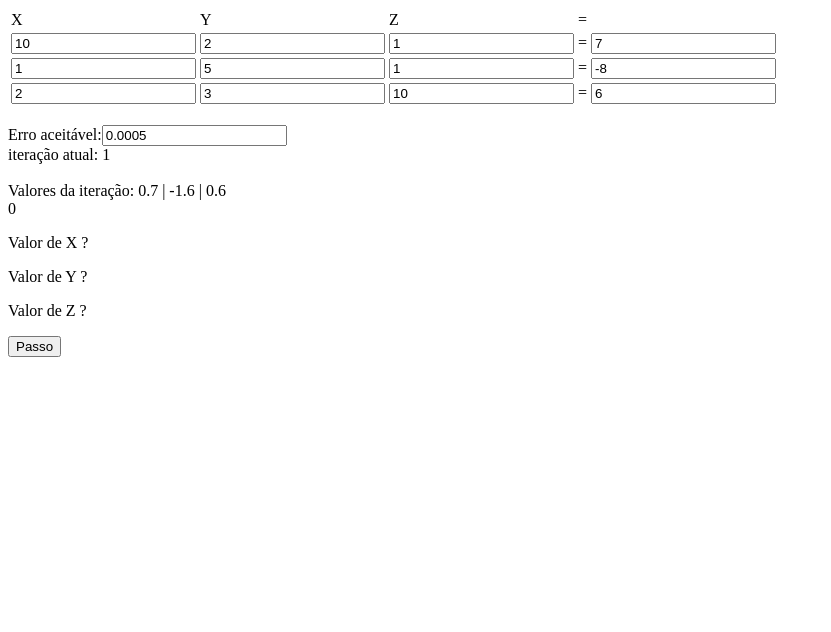
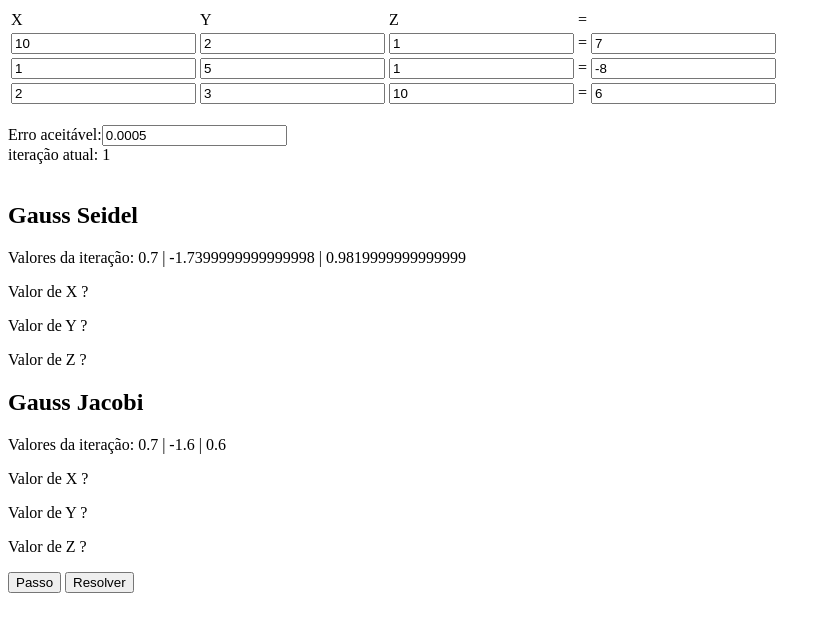
Before and after one commit to felzan/GSGJsolver, a plain HTML site: page index.html in a window 1280 px wide. Both pictures are taken after a click on the button "Passo". Shown: the whole page, without its empty margins (0-831 px from the left). Drawn offline with Linux system fonts and the light colour scheme.

Commit message:
GS, GJ funcionando

```diff
--- a/index.html
+++ b/index.html
@@ -37,25 +37,39 @@
 
 Erro aceitável:<input type="text" value="0.0005" name="erroaceitavel" id="erroaceitavel">
 <br>
-iteração atual: <span id="iteracao"></span><br>
+iteração atual: <span id="iteracao">0</span><br>
 <br>
+<div class="GS">
+<h2>Gauss Seidel</h2>
 Valores da iteração:
-<label id="bx">0</label> |
-<label id="by">0</label> |
-<label id="bz">0</label>
+<label id="sbx">0</label> |
+<label id="sby">0</label> |
+<label id="sbz">0</label>
 <br>
-<label id="tamanho">0</label>
+
+<p>Valor de X <span id="valordeXS">?</span></p>
+<p>Valor de Y <span id="valordeYS">?</span></p>
+<p>Valor de Z <span id="valordeZS">?</span></p>
+</div>
+
+<div class="GJ">
+<h2>Gauss Jacobi</h2>
+Valores da iteração:
+<label id="jbx">0</label> |
+<label id="jby">0</label> |
+<label id="jbz">0</label>
 <br>
-<!-- Valor atual X: <label id="vx"></label><br>
-Valor atual Y: <label id="vy"></label><br>
-Valor atual Z: <label id="vz"></label><br> -->
 
-<p>Valor de X <span id="valordeX">?</span></p>
-<p>Valor de Y <span id="valordeY">?</span></p>
-<p>Valor de Z <span id="valordeZ">?</span></p>
+<p>Valor de X <span id="valordeXJ">?</span></p>
+<p>Valor de Y <span id="valordeYJ">?</span></p>
+<p>Valor de Z <span id="valordeZJ">?</span></p>
+</div>
 
 <button id="step">
 	Passo
+</button>
+<button id="solve">
+	Resolver
 </button>
 
 <script src="jquery-3.1.1.min.js"></script>
--- a/solver.js
+++ b/solver.js
@@ -2,7 +2,8 @@ $(document).ready(function(){
 
 var itera = 0;
 
-$('#step').click(function(){
+
+	$('#step').click(function(){
 	$('#iteracao').text(++itera);
 
 	var x1 = $('#x1').val();
@@ -21,9 +22,13 @@ $('#step').click(function(){
 	var e2 = $('#e2').val();
 	var e3 = $('#e3').val();
 
-	var bx = $('#bx').text();
-	var by = $('#by').text();
-	var bz = $('#bz').text();
+	var sbx = $('#sbx').text();
+	var sby = $('#sby').text();
+	var sbz = $('#sbz').text();
+
+	var jbx = $('#jbx').text();
+	var jby = $('#jby').text();
+	var jbz = $('#jbz').text();
 
 	// console.log(x1);
 	// var tab = [];
@@ -34,32 +39,56 @@ $('#step').click(function(){
 
 	var erroaceitavel = $('#erroaceitavel').val();
 
+	//GJ
+	va[0] = (e1 - y1*jby - z1*jbz)/x1;
+	va[1] = (e2 - x2*jbx - z2*jbz)/y2;
+	va[2] = (e3 - y3*jby - x3*jbx)/z3;
 
-	va[0] = (e1 - y1*by - z1*bz)/x1;
-	va[1] = (e2 - x2*bx - z2*bz)/y2;
-	va[2] = (e3 - y3*by - x3*bx)/z3;
+	//GS
+	va[3] = (e1 - y1*((va[4]) ? va[4] : sby) - z1*((va[5]) ? va[5] : sbz))/x1;
+	va[4] = (e2 - x2*va[3] - z2*sbz)/y2;
+	va[5] = (e3 - y3*va[4] - x3*va[3])/z3;
 
-	$('#bx').text(va[0]);
-	$('#by').text(va[1]);
-	$('#bz').text(va[2]);
+	$('#jbx').text(va[0]);
+	$('#jby').text(va[1]);
+	$('#jbz').text(va[2]);
 
-	if($('#valordeX').text() == "?")
+
+	$('#sbx').text(va[3]);
+	$('#sby').text(va[4]);
+	$('#sbz').text(va[5]);
+
+	if($('#valordeXJ').text() == "?")
 	if(Math.abs(Math.abs(Math.round(va[0]) - va[0])) <= erroaceitavel){
-		$('#valordeX').text(Math.round(va[0]));
+		$('#valordeXJ').text(Math.round(va[0]));
 	}
 
-	if($('#valordeY').text() == "?")
+	if($('#valordeYJ').text() == "?")
 	if(Math.abs(Math.abs(Math.round(va[1]) - va[1])) <= erroaceitavel){
-		$('#valordeY').text(Math.round(va[1]));
+		$('#valordeYJ').text(Math.round(va[1]));
 	}
 
-	if($('#valordeZ').text() == "?")
+	if($('#valordeZJ').text() == "?")
 	if(Math.abs(Math.abs(Math.round(va[2]) - va[2])) <= erroaceitavel){
-		$('#valordeZ').text(Math.round(va[2]));
+		$('#valordeZJ').text(Math.round(va[2]));
+	}
+
+	//
+	if($('#valordeXS').text() == "?")
+	if(Math.abs(Math.abs(Math.round(va[3]) - va[3])) <= erroaceitavel){
+		$('#valordeXS').text(Math.round(va[3]));
+	}
+
+	if($('#valordeYS').text() == "?")
+	if(Math.abs(Math.abs(Math.round(va[4]) - va[4])) <= erroaceitavel){
+		$('#valordeYS').text(Math.round(va[4]));
+	}
+
+	if($('#valordeZS').text() == "?")
+	if(Math.abs(Math.abs(Math.round(va[5]) - va[5])) <= erroaceitavel){
+		$('#valordeZS').text(Math.round(va[5]));
 	}
 });
-// function GS(){
-
-// }
+//
 
 });
```
